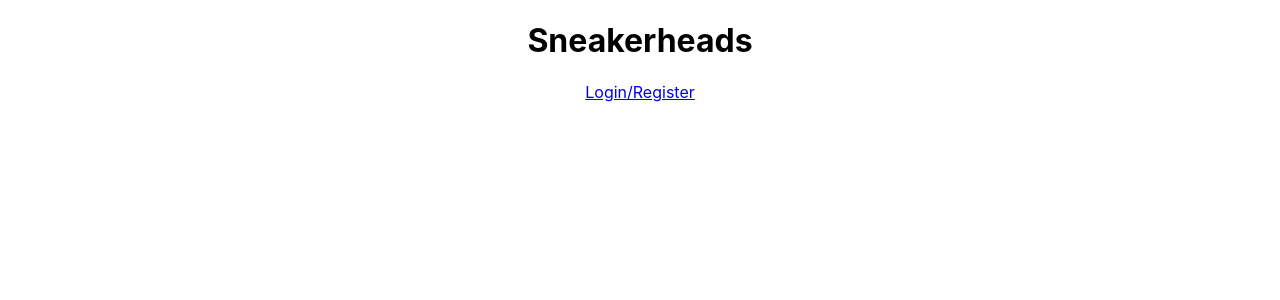
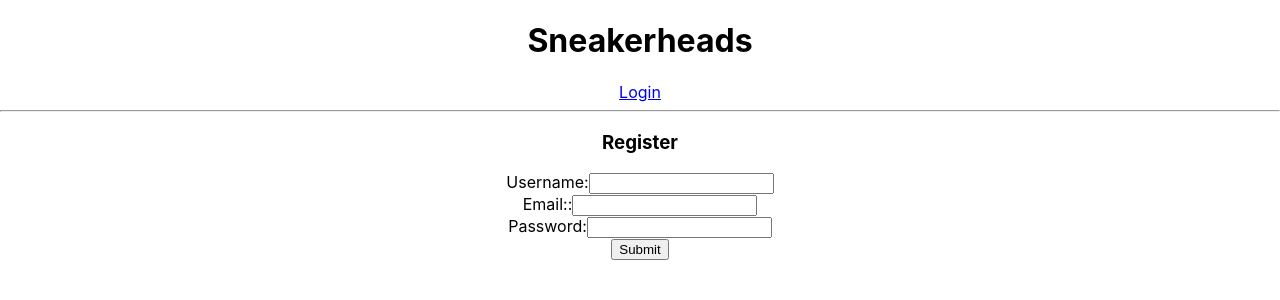
Before and after one commit to Jeronimo-M/Sneakerheads, a React (Create React App) app in the folder client/: page /register in a window 1280 px wide. Shown: the top 300 px of the page. Built offline with nearby package versions, Linux system fonts and the light colour scheme.

Commit message:
Added Register screen

```diff
--- a/client/src/App.js
+++ b/client/src/App.js
@@ -6,6 +6,7 @@
 // components
 import Layout from './layouts/Layout';
 import Login from './screens/Login';
+import Register from './screens/Register';
 import { loginUser, registerUser, removeToken, verifyUser } from './services/auth';
 
 function App() {
@@ -13,21 +14,50 @@
 
   const history = useHistory();
 
+  useEffect(() => {
+    const handleVerify = async () => {
+      const userData = await verifyUser();
+      setCurrentUser(userData);
+    }
+    handleVerify()
+  }, [])
+
   const handleLogin = async (formData) => {
     const userData = await loginUser(formData);
     setCurrentUser(userData);
     history.push('/')
   }
 
+  const handleRegister = async (formData) => {
+    const userData = await registerUser(formData);
+    setCurrentUser(userData);
+    history.push('/')
+  }
+
+  const handleLogout = () => {
+    setCurrentUser(null);
+    localStorage.removeItem('authToken');
+    removeToken();
+  }
+
   return (
     <div className="App">
-      <Layout>
+      <Layout
+        currentUser={currentUser}
+        handleLogout={handleLogout}
+      >
         <Switch>
         <Route path='/login'>
             <Login
               handleLogin={handleLogin}
             />
         </Route>
+        <Route path='/register'>
+            <Register
+              handleRegister={handleRegister}
+            />
+        </Route>
+
         </Switch>
       </Layout>
     </div>
--- a/client/src/layouts/Layout.jsx
+++ b/client/src/layouts/Layout.jsx
@@ -2,13 +2,28 @@
 import { Link } from 'react-router-dom';
 
 export default function Layout(props) {
-
+  const { currentUser, handleLogout } = props;
   return (
     <div>
       <header>
         <h1>Sneakerheads</h1>
+        {
+          currentUser ?
+            <>
+              <p>{currentUser.username}</p>
+              <button onClick={handleLogout}>Logout</button>
+            </>
+            :
+            <Link to='/login'>Login</Link>
+        }
+        <hr />
+        {
+          currentUser &&
+          <>
+            <Link to='/posts'>Foods</Link>
 
-        <Link to='/login'>Login/Register</Link>
+          </>
+        }
 
       </header>
       {props.children}
--- /dev/null
+++ b/client/src/screens/Register.jsx
@@ -0,0 +1,59 @@
+import { useState } from 'react';
+
+export default function Register(props) {
+  const [formData, setFormData] = useState({
+    username: '',
+    email:'',
+    password: ''
+  })
+  const { username, email, password } = formData;
+  const {handleRegister} = props;
+
+  const handleChange = (e) => {
+    const { name, value } = e.target;
+    setFormData(prevState => ({
+      ...prevState,
+      [name]: value
+    }))
+  }
+
+  return (
+    <form onSubmit={(e) => {
+      e.preventDefault();
+      handleRegister(formData)
+    }}>
+      <h3>Register</h3>
+      <label>
+        Username:
+        <input
+          type='text'
+          name='username'
+          value={username}
+          onChange={handleChange}
+        />
+      </label>
+      <br />
+      <label>
+        Email::
+        <input
+          type='text'
+          name='email'
+          value={email}
+          onChange={handleChange}
+        />
+      </label>
+      <br />
+      <label>
+        Password:
+        <input
+          type='password'
+          name='password'
+          value={password}
+          onChange={handleChange}
+        />
+      </label>
+      <br />
+      <button>Submit</button>
+    </form>
+  )
+}
```
